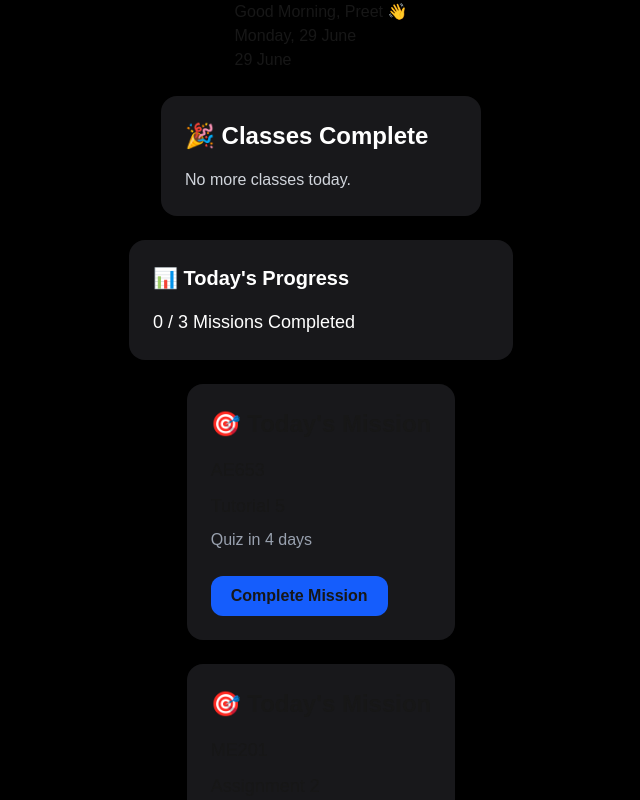
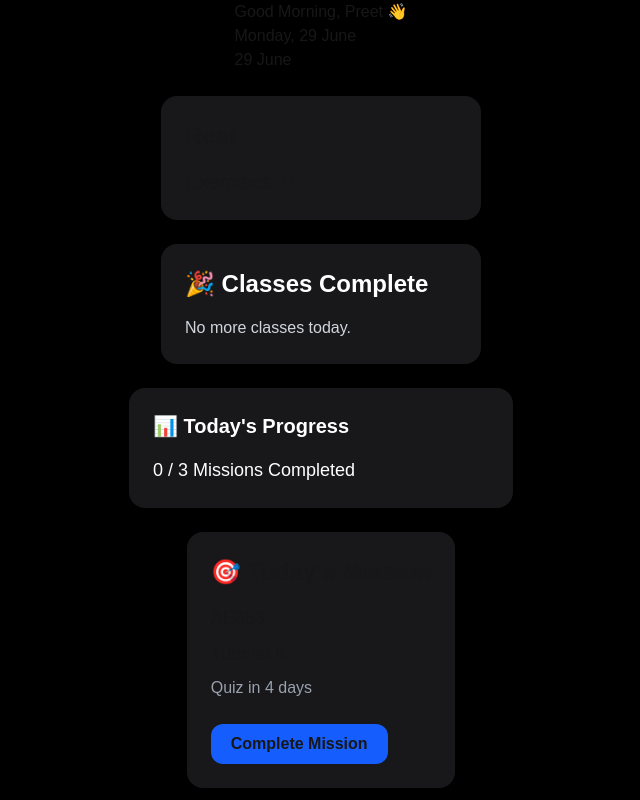
Before and after one commit to time-ninja/atlas-os, a Next.js app: page / in a window 1280 px wide. Shown: the top 800 px of the page, without its empty margins (319-959 px from the left). Built offline with nearby package versions, Linux system fonts and the light colour scheme.

Commit message:
feat: add dynamic gym card and workout system

```diff
--- a/src/app/page.tsx
+++ b/src/app/page.tsx
@@ -4,9 +4,10 @@ import { useState } from "react";
 import MissionCard from "../components/missioncard";
 import Header from "../components/Header";
 import ProgressCard from "../components/ProgressCard";
-// import { timetable } from "../data/timetable";
 import NextClassCard from "../components/NextClassCard";
 import { getNextClass } from "../utils/getNextClass";
+import { getTodayWorkout } from "../utils/getTodayWorkout";
+import GymCard from "@/components/GymCard";
 
 const initialMissions = [
   {
@@ -56,11 +57,23 @@ export default function Home() {
 
   const totalMissions = missions.length;
   const nextClass = getNextClass();
+  const todayWorkout = getTodayWorkout();
+
 
   return (
 
     <main className="min-h-screen flex flex-col items-center justify-center gap-6 bg-black">
       <Header />
+      {todayWorkout ? (
+  <GymCard
+    split={todayWorkout.split}
+    exerciseCount={todayWorkout.exercises.length}
+  />
+) : (
+  <div className="w-80 rounded-2xl bg-zinc-900 p-6 text-white">
+    <h2 className="text-2xl font-bold">(rest day)</h2>
+  </div>
+)}
       {nextClass ? (
       <NextClassCard
          subject={nextClass.subject}
--- a/src/components/GymCard.tsx
+++ b/src/components/GymCard.tsx
@@ -0,0 +1,16 @@
+type GymCardProps = {
+  split: string;
+  exerciseCount: number;
+}
+
+export default function GymCard({ split, exerciseCount }: GymCardProps) {
+    return (
+        <div className="rounded-2xl bg-zinc-900 p-6 w-80">
+      <h2 className="text-2xl font-bold">{split}</h2>
+
+      <p className="mt-4 text-xl">Exercises: {exerciseCount}
+
+      </p>
+      </div>
+    );
+}
--- /dev/null
+++ b/src/data/gym.ts
@@ -0,0 +1,240 @@
+export const gymschedule = [
+  {
+  day: "Sunday",
+  split: "Push",
+  exercises: [
+    {
+      id: "inclined-machine-press",
+      name: "Inclined Machine Press",
+      sets: 3,
+      reps: "10-12",
+    },
+    {
+      id: "Machine-Shoulder-Press",
+      name: "Machine Shoulder Press",
+      sets: 3,
+      reps: "10-12",
+    },
+    {
+      id: "Cable-overhead-triceps-extension",
+      name: "Cable Overhead Triceps Extension",
+      sets: 3,
+      reps: "10-12",
+    },
+    {
+      id: "Cable-Lateral-Raise",
+      name: "Cable Lateral Raise",
+      sets: 3,
+      reps: "10-12",
+    },
+    {
+      id: "rope-pushdown",
+      name: "Rope Pushdown",
+      sets: 3,
+      reps: "10-12",
+    },
+  ],
+},
+{
+  day: "Monday",
+  split: "Pull",
+  exercises: [
+    {
+      id: "Archer-rope-pulls",
+      name: "Archer Rope Pulls",
+      sets: 3,
+      reps: "10-12",
+    },
+    {
+      id: "Lat-pull-down",
+      name: "Lat Pulldown",
+      sets: 3,
+      reps: "10-12",
+    },
+    {
+      id: "one-arm-cable-row",
+      name: "One-Arm Cable Row",
+      sets: 3,
+      reps: "10-12",
+    },
+    {
+      id: "Chest-supported-T-bar-row",
+      name: "Chest-Supported T-Bar Row",
+      sets: 3,
+      reps: "10-12",
+    },
+    {
+      id: "Machine-reverse-fly",
+      name: "Machine Reverse Fly",
+      sets: 3,
+      reps: "10-12",
+    },
+    {
+      id: "Back-extension",
+      name: "Back Extension",
+      sets: 3,
+      reps: "10-12",
+    },
+    {
+      id: "cable-bicep-curl",
+      name: "Cable Bicep Curl",
+      sets: 3,
+      reps: "10-12",
+    },
+  ],
+},
+{
+  day: "Tuesday",
+  split: "Legs",
+  exercises: [
+    {
+      id: "Machine-calf-raise",
+      name: "Machine Calf Raise",
+      sets: 3,
+      reps: "10-12",
+    },
+    {
+      id: "Hip-abduction",
+      name: "Hip Abduction",
+      sets: 2,
+      reps: "10-12",
+    },
+    {
+      id: "Hip-adduction",
+      name: "Hip Adduction",
+      sets: 2,
+      reps: "10-12",
+    },
+    {
+      id: "lying-leg-curl",
+      name: "Lying Leg Curl",
+      sets: 3,
+      reps: "10-12",
+    },
+    {
+      id: "leg-extension",
+      name: "Leg Extension",
+      sets: 3,
+      reps: "10-12",
+    },
+    {
+      id: "crunches",
+      name: "Crunches",
+      sets: 2,
+      reps: "15-20",
+    },
+    {
+      id: "dragon-flag",
+      name: "Dragon Flag",
+      sets: 2,
+      reps: "5-10",
+    },
+  ],
+},
+{
+  day: "Wednesday",
+  split: "Rest",
+  exercises: [],
+},
+{
+  day: "Thursday",
+  split: "Upper",
+  exercises: [
+     {
+      id: "Cable-Lateral-Raise",
+      name: "Cable Lateral Raise",
+      sets: 3,
+      reps: "10-12",
+    },
+    {
+      id: "rope-pushdown",
+      name: "Rope Pushdown",
+      sets: 3,
+      reps: "10-12",
+    },
+    {
+      id: "cable-bicep-curl",
+      name: "Cable Bicep Curl",
+      sets: 3,
+      reps: "10-12",
+    },
+    {
+      id: "Machine-Chest-fly",
+      name: "Machine Chest Fly",
+      sets: 3,
+      reps: "10-12",
+    },
+    {
+      id: "Dips",
+      name: "Dips",
+      sets: 2,
+      reps: "1-5",
+    },
+    {
+      id: "Arm-wrist-curl",
+      name: "Arm Wrist Curl",
+      sets: 3,
+      reps: "10-12",
+    },
+  ],
+},
+{
+  day: "Friday",
+  split: "Lower",
+  exercises: [
+    {
+      id: "Machine-calf-raise",
+      name: "Machine Calf Raise",
+      sets: 3,
+      reps: "10-12",
+    },
+    {
+      id: "Hip-abduction",
+      name: "Hip Abduction",
+      sets: 2,
+      reps: "10-12",
+    },
+    {
+      id: "Hip-adduction",
+      name: "Hip Adduction",
+      sets: 2,
+      reps: "10-12",
+    },
+    {
+      id: "lying-leg-curl",
+      name: "Lying Leg Curl",
+      sets: 3,
+      reps: "10-12",
+    },
+    {
+      id: "leg-extension",
+      name: "Leg Extension",
+      sets: 3,
+      reps: "10-12",
+    },
+    {
+      id: "Heel-touch",
+      name: "Heel Touch",
+      sets: 2,
+      reps: "15-20",
+    },
+    {
+      id: "dragon-flag",
+      name: "Dragon Flag",
+      sets: 2,
+      reps: "5-10",
+    },
+    {
+      id: "captain-chair-leg-raise",
+      name: "Captain Chair Leg Raise",
+      sets: 3,
+      reps: "10-12",
+    },
+  ],
+},
+{
+  day: "Saturday",
+  split: "Rest",
+  exercises: [],
+},
+];
--- /dev/null
+++ b/src/utils/getTodayWorkout.ts
@@ -0,0 +1,22 @@
+import { gymschedule } from "../data/gym";
+
+export function getTodayWorkout() {
+    const today = new Date();
+
+const days = [
+  "Sunday",
+  "Monday",
+  "Tuesday",
+  "Wednesday",
+  "Thursday",
+  "Friday",
+  "Saturday",
+];
+const todayName = days[today.getDay()];
+
+const todaysworkout = gymschedule.find(
+  (Workout) => Workout.day === todayName
+);
+
+return todaysworkout;
+}
```
